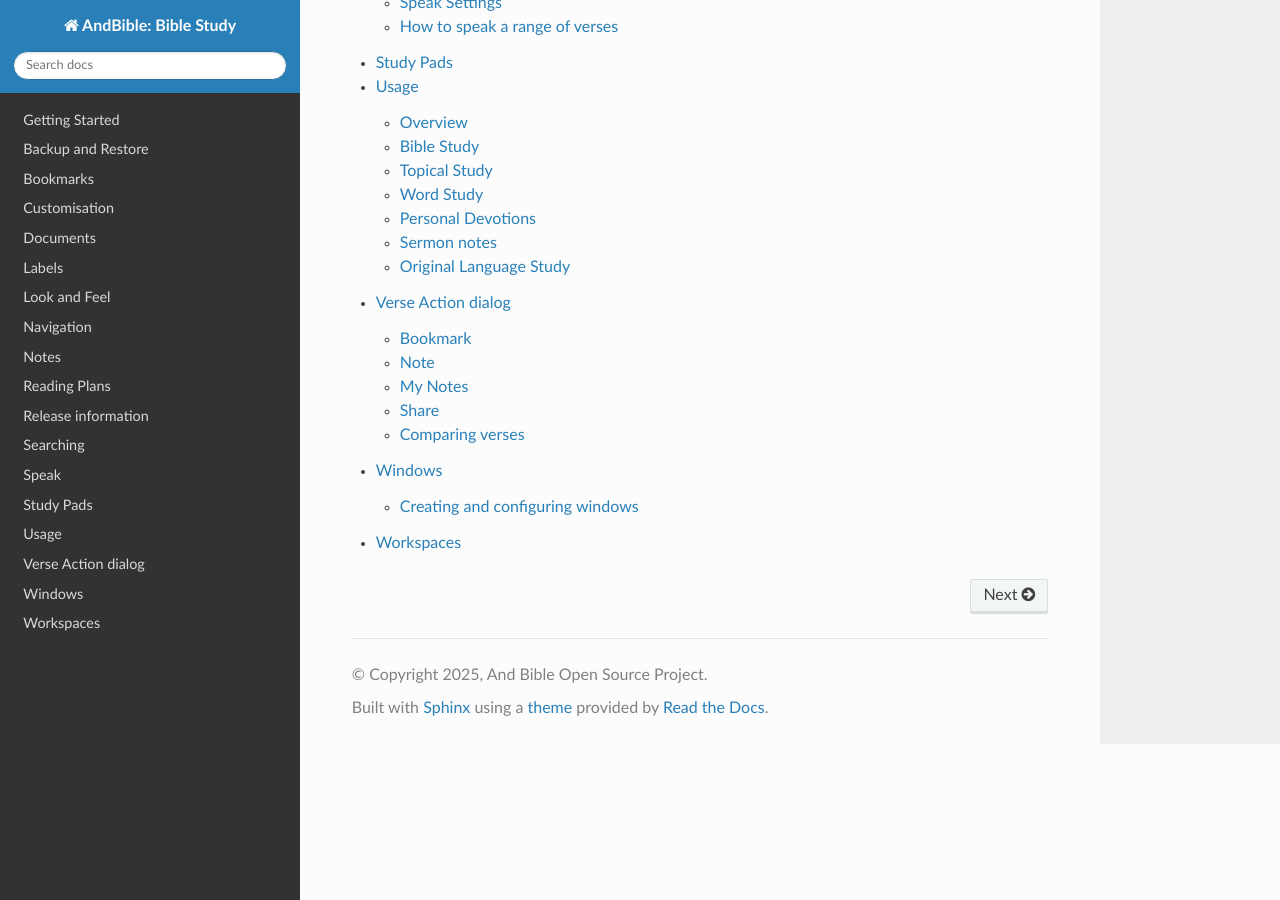
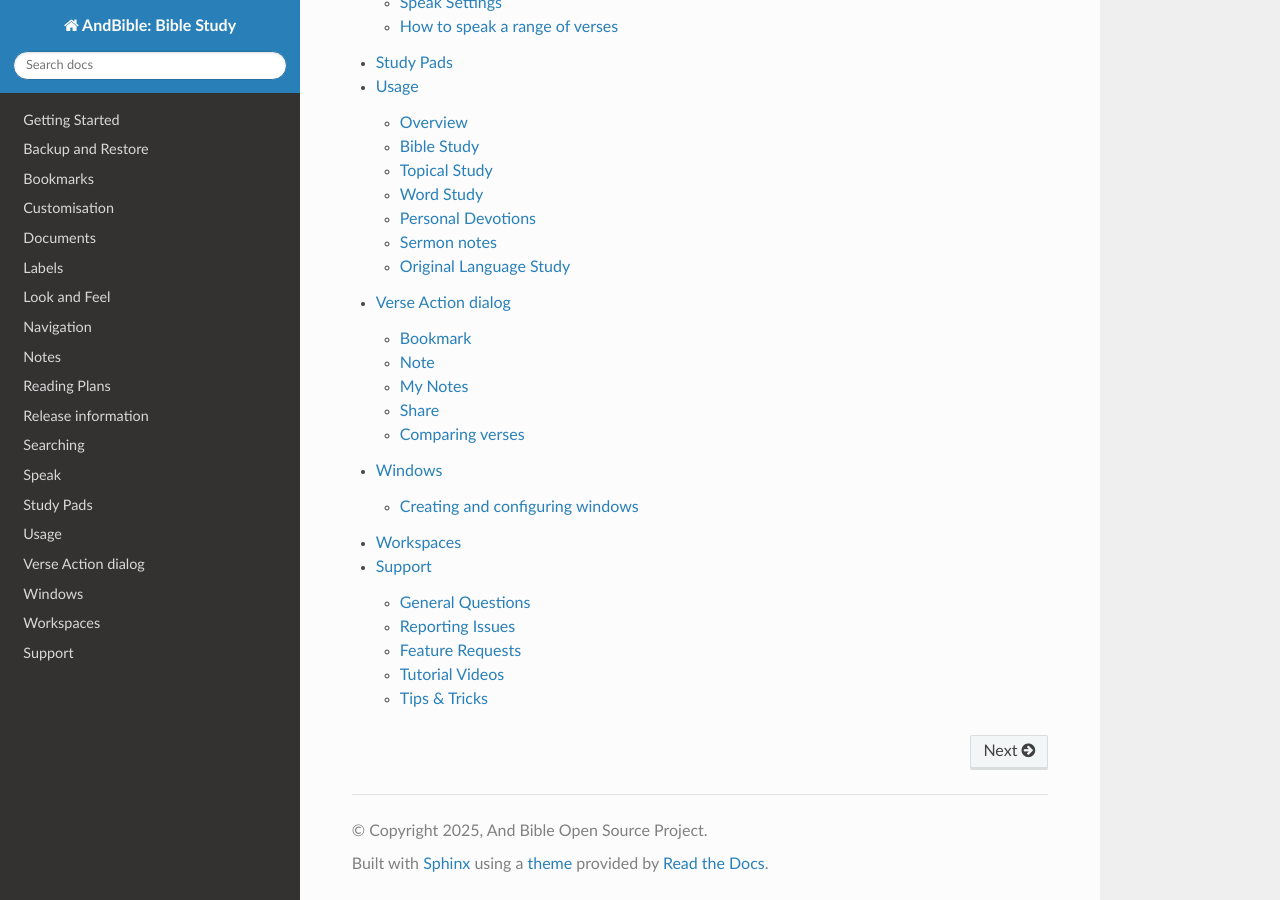
Before and after one commit to AndBible/docs, a Sphinx documentation site: the page built from docs/source/index.rst, in a window 1280 px wide and 900 px high, scrolled down 3279 px. Built offline with Sphinx 7.4.7 and the Read the Docs theme 3.1.0, drawn with Linux system fonts in a browser that asks for light colours; pages that are not in the unit, such as notebooks, are missing from menus; some of the changed lines change nothing that is shown.

Commit message:
Add support documentation (from github wiki) (#22)
* Add support documentation (from github wiki)

* Update docs/source/support.rst

* Fix GitHub capitalization.

* Update docs/source/support.rst

* fix youtube spelling

* Update name of bug report button

* also add hamburger icon to help identify the main menu.

---
Co-authored-by: Timmy Braun <35117769+timbze@users.noreply.github.com>

```diff
--- a/docs/source/index.rst
+++ b/docs/source/index.rst
@@ -38,3 +38,4 @@
    windows
    workspaces
    note_add_to_existing_bookmark
+   support
--- /dev/null
+++ b/docs/source/support.rst
@@ -0,0 +1,52 @@
+Support
+#######
+
+Have questions? Found a Bug? Want to Suggest a feature?
+
+Please refrain from asking questions or reporting bugs via the Play Store.
+Use the following support channels instead:
+
+General Questions
+*****************
+You can ask general questions on our `Telegram <https://t.me/andbible>`_
+or `Matrix <https://matrix.to/#/#andbible:matrix.org>`_ user groups.
+These groups are bridged together (connected), so you can choose which platform
+you prefer.
+
+Alternatively, you can reach out to our development team via
+`email help.andbible@gmail.com <mailto:help.andbible@gmail.com>` or
+`GitHub <https://github.com/AndBible/and-bible/issues/new/choose>`
+
+Reporting Issues
+****************
+Please report bugs via the `Feedback / bug report` option in the top left main menu (|hamburger|)
+Reporting bugs through the app provides us with more information to fix the issue. You can also report
+bugs directly via `GitHub Issues <https://github.com/AndBible/and-bible/issues/new/choose>`_.
+
+Feature Requests
+****************
+If you would like to request a specific feature, please request the feature via
+`GitHub <https://github.com/AndBible/and-bible/issues/new/choose>`_. When requesting,
+please describe the feature clearly.
+
+Tutorial Videos
+***************
+
+The following video playlists from our YouTube channel will help you get better
+grasp of |app| features.
+
+To view all the videos in the playlist, click the |hamburger| menu at the
+top right of the video below.
+
+.. raw:: html
+
+    <iframe width="560" height="315" src="https://www.youtube.com/embed/videoseries?si=EuQ3YiAk5VH2CFU4&amp;list=PLD-W_Iw-N2MnDthGFl2R5iCFoq5Lxiody" title="YouTube video player" frameborder="0" allow="accelerometer; autoplay; clipboard-write; encrypted-media; gyroscope; picture-in-picture; web-share" referrerpolicy="strict-origin-when-cross-origin" allowfullscreen></iframe>
+
+Tips & Tricks
+*************
+To view all the videos in the playlist, click the |hamburger| menu at the top right
+of the video below.
+
+.. raw:: html
+
+    <iframe width="560" height="315" src="https://www.youtube.com/embed/videoseries?si=3szMt-QgviX3u8wQ&amp;list=PLD-W_Iw-N2Mn5N3KSmNsb2IuBbR1XVLke" title="YouTube video player" frameborder="0" allow="accelerometer; autoplay; clipboard-write; encrypted-media; gyroscope; picture-in-picture; web-share" referrerpolicy="strict-origin-when-cross-origin" allowfullscreen></iframe>
```
